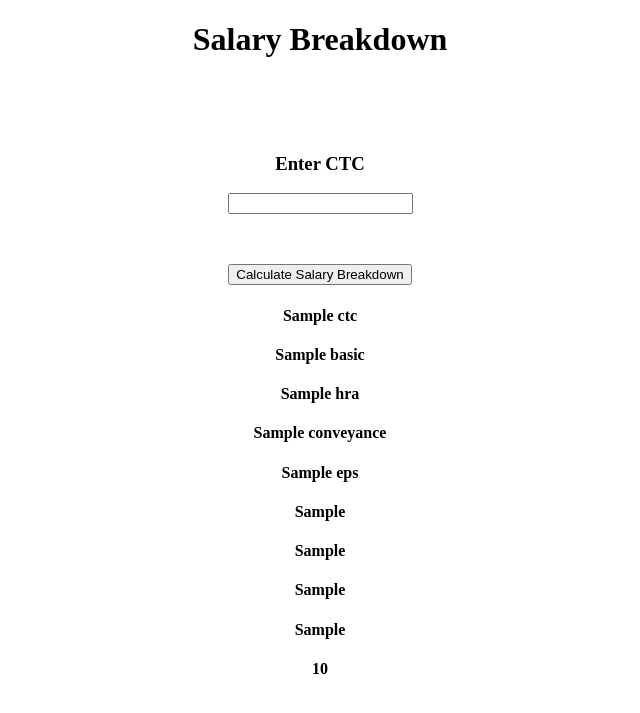
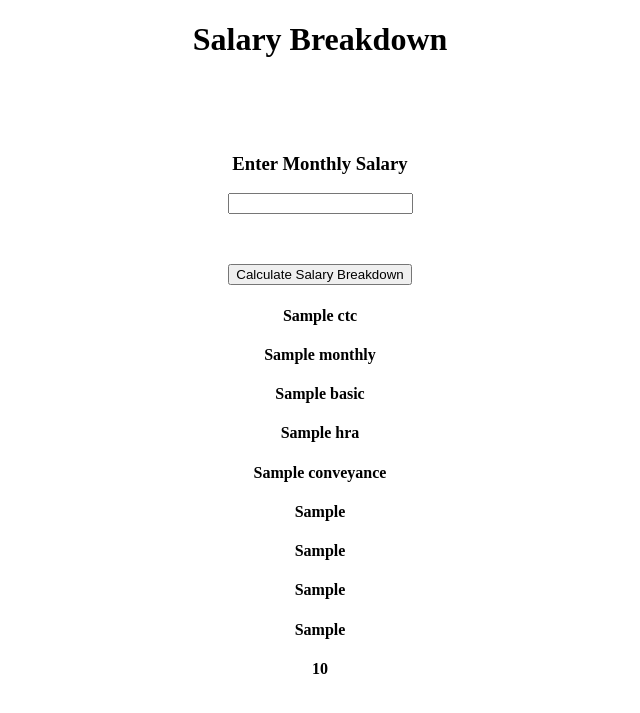
Before and after one commit to sanatladkat/salary-breakdown, a Flask app: template templates/index.html in a window 1280 px wide. Shown: the top 713 px of the page, without its empty margins (320-960 px from the left). Run offline with Flask 2, Linux system fonts and the light colour scheme; the template is opened without the code that fills it: most values are stand-ins (such as "Sample title", 1, 10 or a date in 2020).

Commit message:
Add files via upload

```diff
--- a/templates/index.html
+++ b/templates/index.html
@@ -19,19 +19,19 @@
         <!-- Main Input For Receiving Query to our ML -->
         <form action="{{ url_for('calculate')}}" method="POST" autocomplete="on">
 
-            <h3> <strong>Enter CTC</strong></h3>
-            <p><input type="number" name="ctc" required min="0"></p><br>
+            <h3> <strong>Enter Monthly Salary</strong></h3>
+            <p><input type="number" name="monthly" required min="0"></p><br>
 
             <p><button type="submit" class="btn btn-primary btn-block btn-large">Calculate Salary Breakdown</button></p>
         </form>
     </div>
 
     <h4>{{ ctc }}</h4>
+    <h4>{{ monthly }}</h4>
     <h4>{{ basic }}</h4>
     <h4>{{ hra }}</h4>
     <h4>{{ conveyance }}</h4>
-    <h4>{{ eps }}</h4>
-    <h4>{{ epf_employer }}</h4>
+    <h4>{{ pf_employer }}</h4>
     <h4>{{ pf_employee }}</h4>
     <h4>{{ esi_employer }}</h4>
     <h4>{{ esi_employee }}</h4>
```
